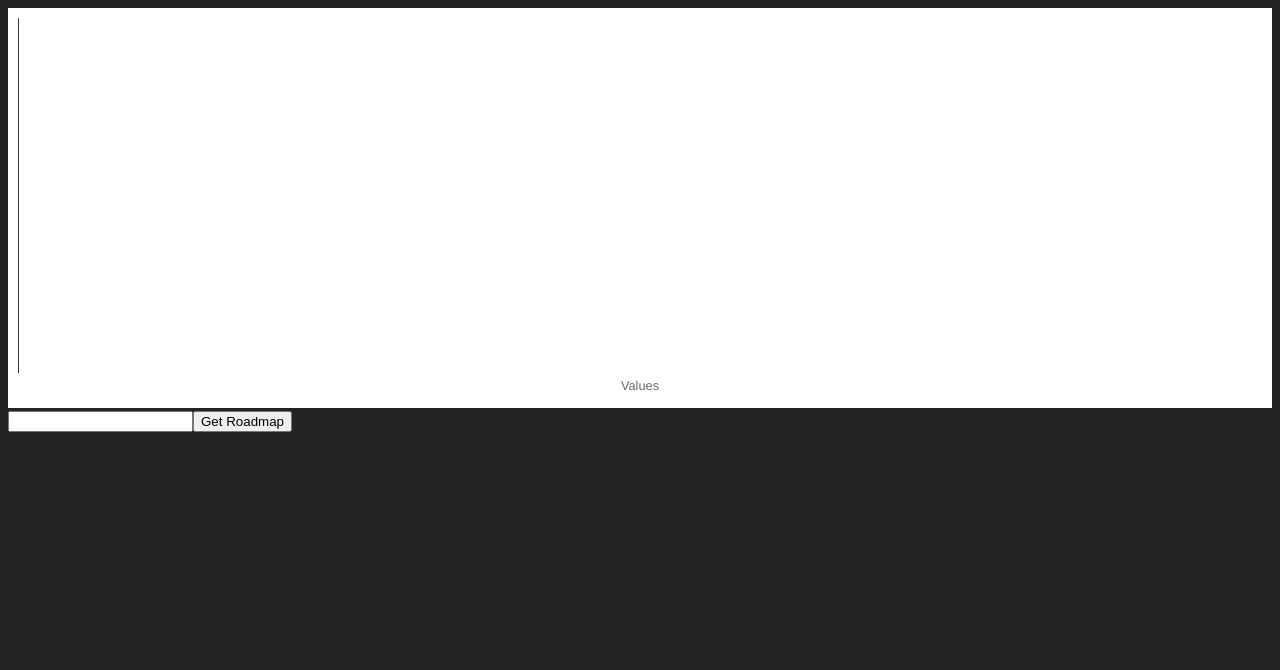
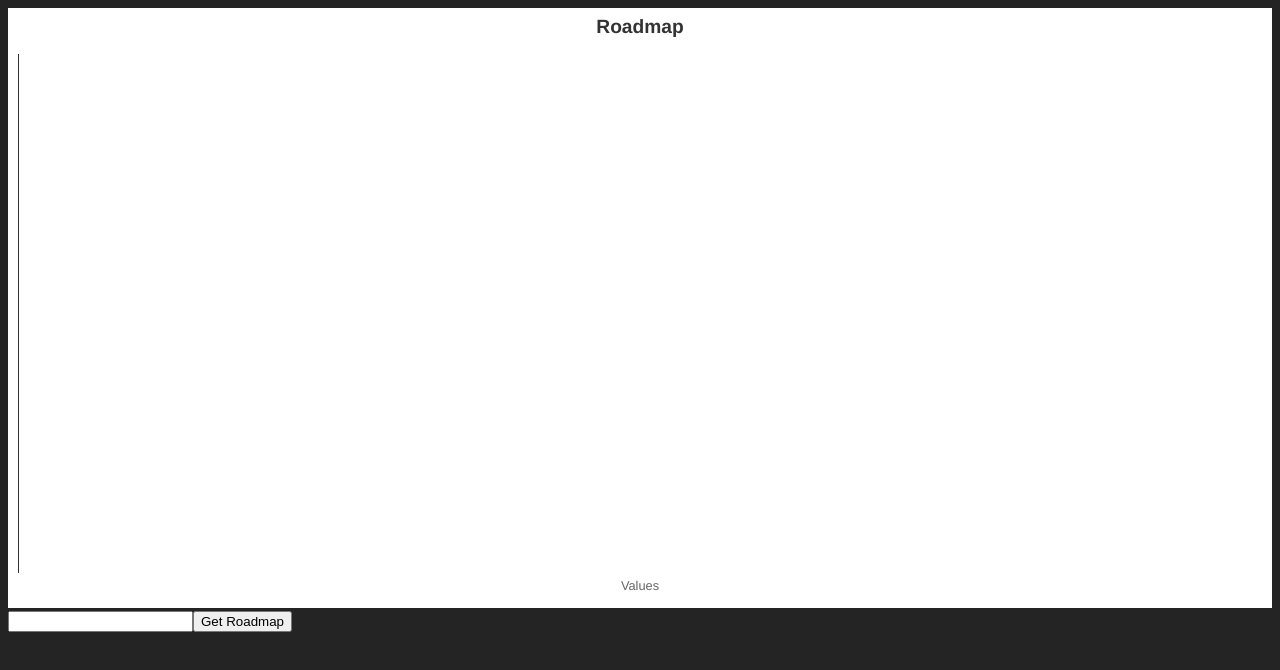
Before and after one commit to ulas96/babylon-app, a React (Vite) app: page / in a window 1280 px wide. Shown: the top 670 px of the page. Built offline with nearby package versions, Linux system fonts and the light colour scheme.

Commit message:
Update Roadmap.tsx
description and tile added chart elongated

```diff
--- a/src/Roadmap.tsx
+++ b/src/Roadmap.tsx
@@ -6,14 +6,12 @@ import axios from 'axios';
 
 timeline(Highcharts);
 
-
-
 const Roadmap = (props: HighchartsReact.Props) => {
 
 
 
     const [topic, setTopic] = useState<string>("");
-    const [steps, setSteps] = useState<Array<{ x: Date, name: string, description: string, color: string }>>([]);
+    const [steps, setSteps] = useState<Array<{ x: number, name: string, label: string, description: string, color: string }>>([]);
 
     const getRandomColor = () => {
         const r = Math.floor(Math.random() * 256).toString(16); // Random between 0-255
@@ -23,18 +21,15 @@ const Roadmap = (props: HighchartsReact.Props) => {
     }
 
     const handleSteps = (response: JSON) => {
-        console.log(response);
         const now = new Date();
         let date = new Date(now.getFullYear(), now.getMonth(), now.getDate());
         const stepResponse = []
         for (let [key, value] of Object.entries(response)) {
-            stepResponse.push({ x: new Date(date), name: key, description: value, color: getRandomColor()});
-            //setSteps((prev) => [...prev, { x: new Date(date), name: key, value: value}]);
-            date.setMonth(date.getMonth() + 6);
+            stepResponse.push({ x: new Date(date).getTime(), name: key, label: value, description: value, color: getRandomColor()});
+            //setSteps((prev) => [...prev, { x: new Date(date), name: key, description: value, color: getRandomColor()}]);
+            date.setMonth(date.getMonth() + 3);
         }
         setSteps(stepResponse);
-        console.log(steps);
-
     }
 
     const getRoadmap = async () => {
@@ -56,7 +51,8 @@ const Roadmap = (props: HighchartsReact.Props) => {
 
     const options: Highcharts.Options = {
         chart: {
-          type: "timeline", // change to yours!!!
+          type: "timeline",
+          height: "600px",
           inverted: true
         },
 
@@ -93,15 +89,9 @@ const Roadmap = (props: HighchartsReact.Props) => {
           }
         },
         title: {
-          text: ""
+          text: `${topic} Roadmap`
         },
-        // yAxis: {
-        //   title: {
-        //     text: undefined
-        //   },
-        //   min: -5,
-        //   max: 5
-        // },
+
 
         legend: {
           enabled: false
```
